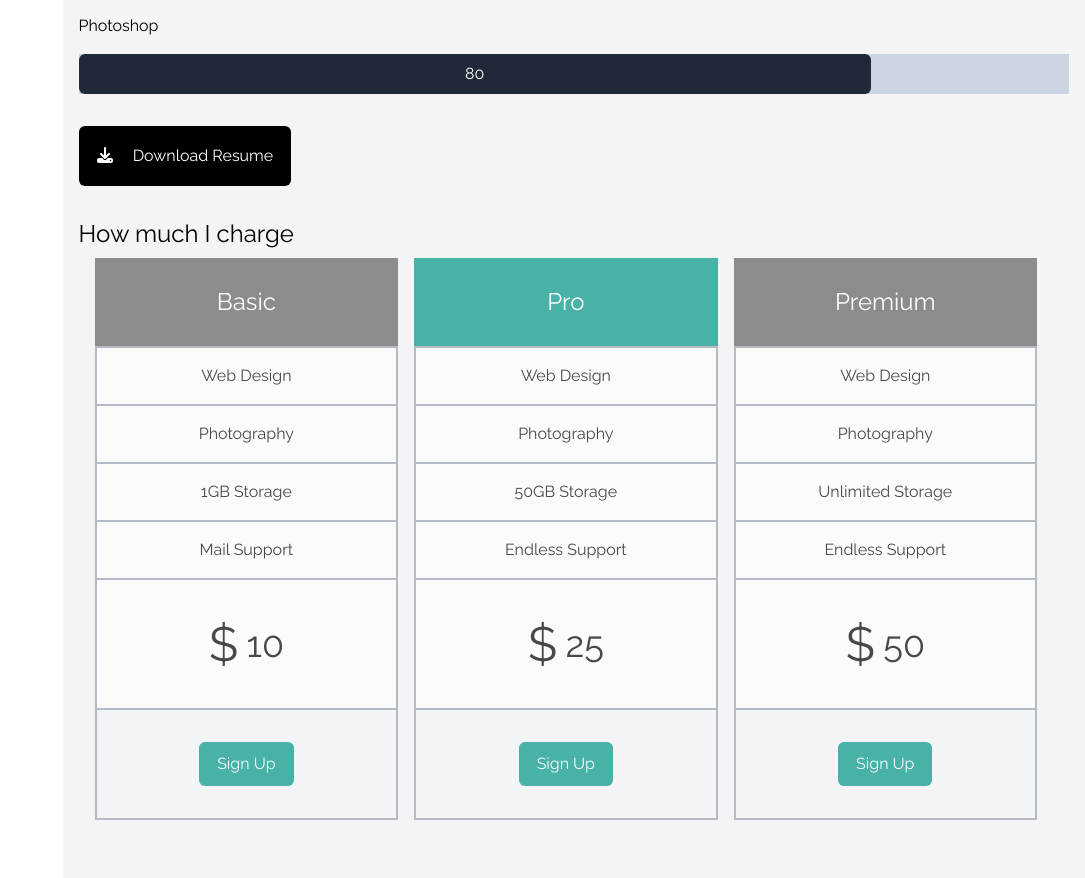
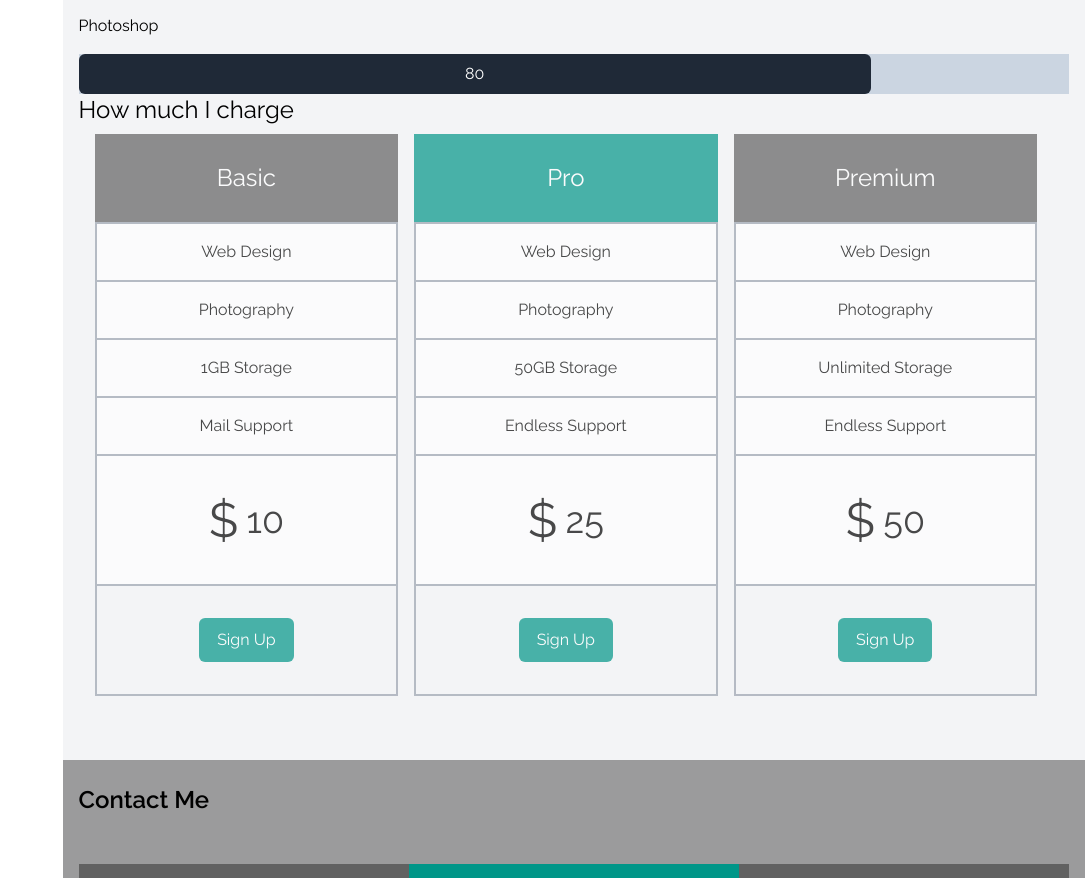
Before and after one commit to Metaverse-Nabeel/majesty_portfolio, a Next.js app: page / in a window 1280 px wide. Shown: the part 1900-2778 px from the top of the page, without its empty margins (195-1280 px from the left). Built offline with nearby package versions, Linux system fonts and the light colour scheme.

Commit message:
Remove download button

```diff
--- a/src/app/sections/AboutMe.tsx
+++ b/src/app/sections/AboutMe.tsx
@@ -26,9 +26,10 @@ const AboutMe = () => {
             )
         }
         </div>
-        <div className="flex w-full lg:w-1/3 my-8">
+        {/* Download Resume button disabled */}
+        {/* <div className="flex w-full lg:w-1/3 my-8">
           <Link href="/Resume.pdf" target={"_blank"}className="px-4 py-4 bg-black text-white border-2 border-transparent hover:bg-white hover:border-black hover:text-black rounded-md" download={true}><FontAwesomeIcon icon={faDownload} className="mr-4" /> Download Resume</Link>
-        </div>
+        </div> */}
     </section>
   )
 }
```
